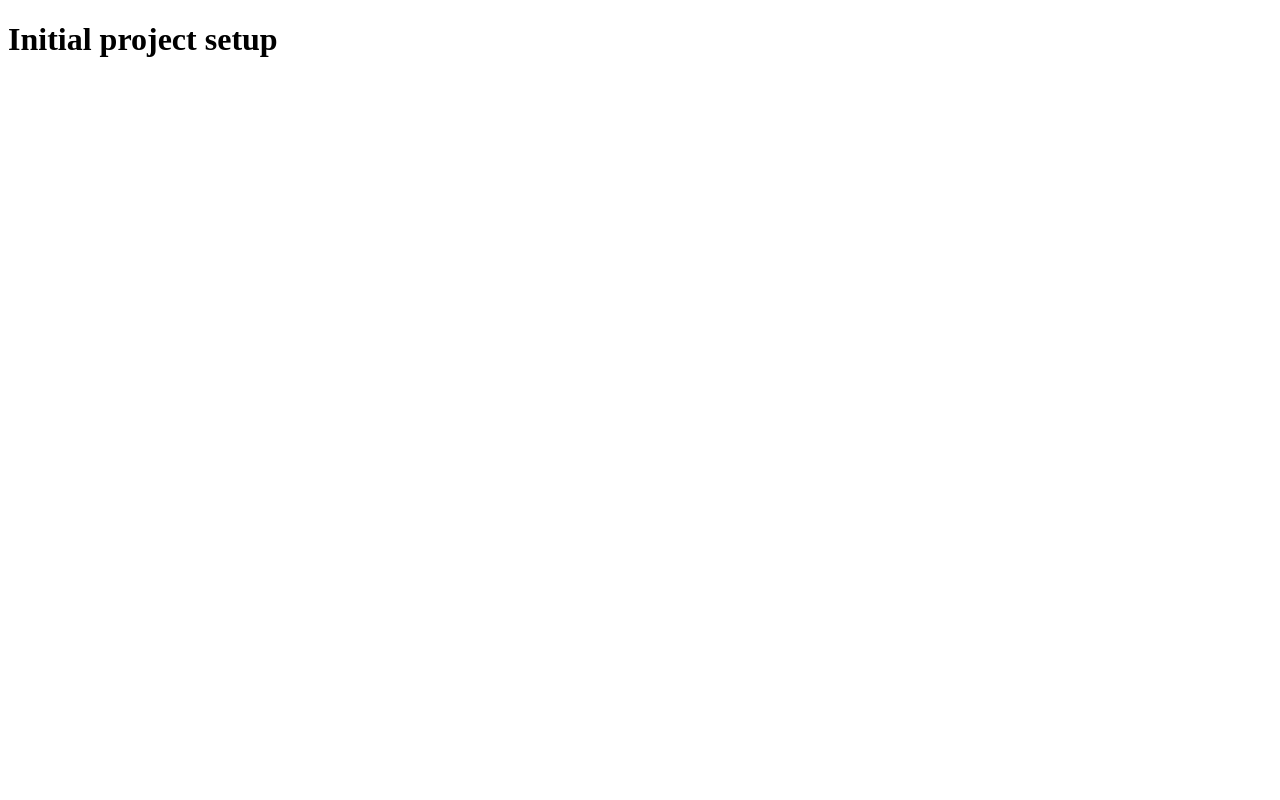
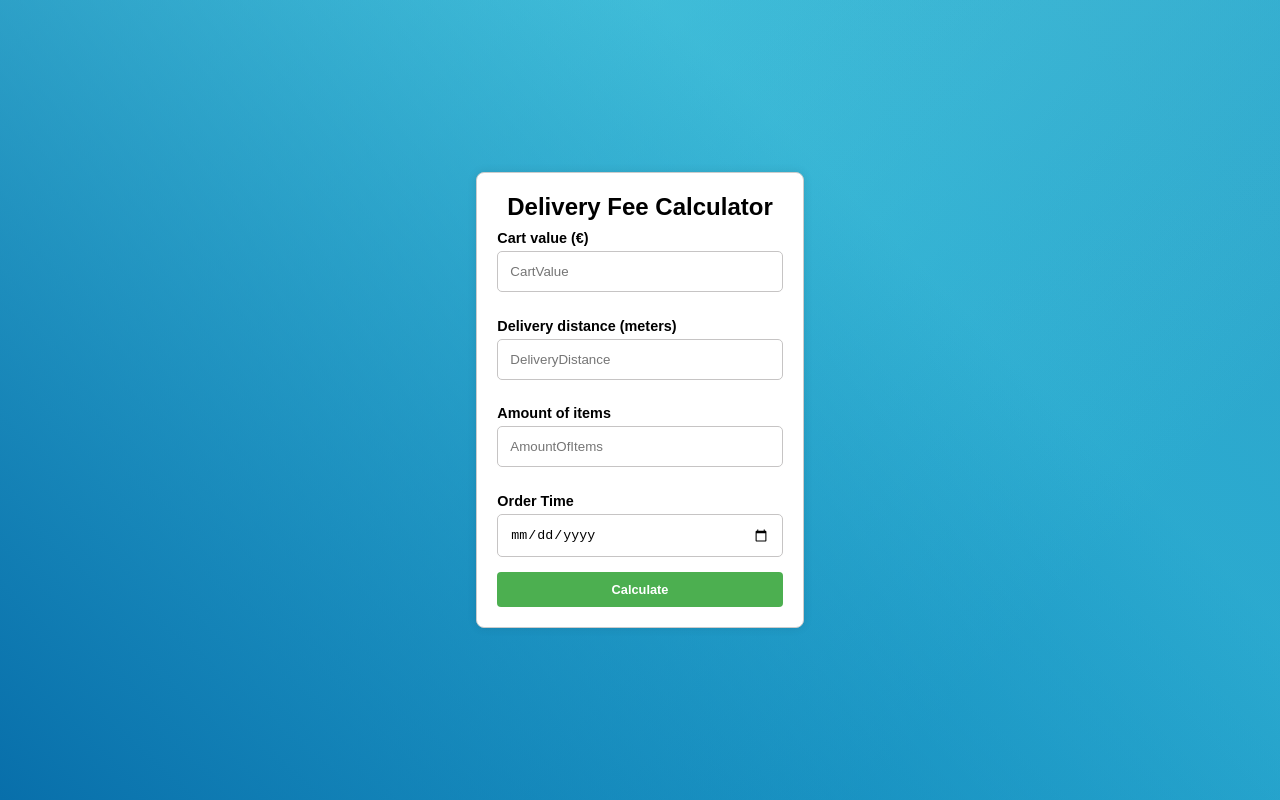
Before and after one commit to ElenaCoder/delivery-fee-calculator, a React (Vite) app: page / in a window 1280 px wide. Built offline with nearby package versions, Linux system fonts and the light colour scheme.

Commit message:
feat: implement initial form validation handling - JS

```diff
--- a/src/App.css
+++ b/src/App.css
@@ -0,0 +1,29 @@
+.app {
+    margin: 0;
+    display: flex;
+    align-items: center;
+    justify-content: center;
+    height: 100vh;
+    /* background-color: hsl(190, 100%, 45%); */
+
+    background: linear-gradient(
+            45deg,
+            hsl(202, 91%, 35%) 0%,
+            hsla(340, 100%, 55%, 0.1) 70%
+        ),
+        linear-gradient(
+            135deg,
+            hsla(184, 85%, 60%, 0.8)0%,
+            hsla(225, 95%, 50%, 0) 80%
+        ),
+        linear-gradient(
+            225deg,
+            hsl(190, 80%, 47%) 10%,
+            hsla(140, 90%, 50%, 0) 80%
+        ),
+        linear-gradient(
+            315deg,
+            hsl(190, 93%, 46%) 100%,
+            hsla(35, 95%, 55%, 0) 70%
+        );
+}
--- a/src/App.tsx
+++ b/src/App.tsx
@@ -1,14 +1,12 @@
 import './App.css'
+import DeliveryFeeCalculator from './components/DeliveryFeeCalculator'
 
-function App() {
-
+const App: React.FC = () => {
   return (
-    <>
-      <div>
-        <h1>Initial project setup</h1>
-      </div>
-    </>
-  )
-}
+    <div className='app'>
+      <DeliveryFeeCalculator />
+    </div>
+  );
+};
 
 export default App
--- /dev/null
+++ b/src/components/DeliveryFeeCalculator.css
@@ -0,0 +1,34 @@
+.container {
+    display: flex;
+    flex-direction: column;
+    max-width: 350px;
+    margin: 0;
+    padding: 20px;
+    border: 1px solid #ccc;
+    border-radius: 8px;
+    box-shadow: 0 0 10px rgba(0, 0, 0, 0.1);
+    background-color: #ffffff;
+    box-sizing: border-box;
+}
+
+h1 {
+    font-size: 1.5rem;
+    text-align: center;
+}
+
+button {
+    width: 100%;
+    background-color: #4caf50;
+    color: white;
+    padding: 10px;
+    border: none;
+    border-radius: 4px;
+    cursor: pointer;
+    margin-top: 10px;
+    font-size: 0.8rem;
+    font-weight: 600;
+}
+
+button:hover {
+    background-color: #45a049;
+}
--- /dev/null
+++ b/src/components/DeliveryFeeCalculator.tsx
@@ -0,0 +1,82 @@
+import React, { useState } from 'react';
+import './DeliveryFeeCalculator.css';
+import FormInput from './FormInput';
+
+const DeliveryFeeCalculator1: React.FC = () => {
+    const [values, setValues] = useState({
+        CartValue: '',
+        DeliveryDistance: '',
+        AmountOfItems: '',
+        OrderTime: '',
+    });
+
+    const inputs = [
+        {
+            id: 1,
+            name: 'CartValue',
+            type: 'CartValue',
+            placeholder: 'CartValue',
+            errorMessage: 'Please enter a valid cart value (minimum 0.10).',
+            label: 'Cart value (€)',
+            required: true,
+            pattern: '^(0(?:.[0-9]{1,2})?|[1-9]d*(?:.[0-9]{0,2})?)$',
+        },
+        {
+            id: 2,
+            name: 'DeliveryDistance',
+            type: 'DeliveryDistance',
+            placeholder: 'DeliveryDistance',
+            errorMessage:
+                'Please enter a valid delivery distance (positive whole number).',
+            label: 'Delivery distance (meters)',
+            required: true,
+            pattern: '^[1-9]+$',
+        },
+        {
+            id: 3,
+            name: 'AmountOfItems',
+            type: 'AmountOfItems',
+            placeholder: 'AmountOfItems',
+            errorMessage:
+                'Please enter a valid number of items (positive whole number).',
+            label: 'Amount of items',
+            required: true,
+            pattern: '^[0-9]+$',
+        },
+        {
+            id: 4,
+            name: 'OrderTime',
+            type: 'date',
+            placeholder: 'OrderTime',
+            label: 'Order Time',
+        },
+    ];
+
+    const handleSubmit = (e) => {
+        e.preventDefault();
+    };
+
+    const onChange = (e) => {
+        setValues({ ...values, [e.target.name]: e.target.value });
+    };
+    console.log(values);
+
+    return (
+        <div className='container'>
+            <h1>Delivery Fee Calculator</h1>
+            <form onSubmit={handleSubmit}>
+                {inputs.map((input) => (
+                    <FormInput
+                        key={input.id}
+                        {...input}
+                        value={values[input.name]}
+                        onChange={onChange}
+                    />
+                ))}
+                <button>Calculate</button>
+            </form>
+        </div>
+    );
+};
+
+export default DeliveryFeeCalculator1;
--- /dev/null
+++ b/src/components/FormInput.css
@@ -0,0 +1,33 @@
+.formInput {
+    display: flex;
+    flex-direction: column;
+    width: 100%;
+    box-sizing: border-box;
+    margin-top: 0.6rem;
+    font-weight: bold;
+}
+
+label {
+    font-size: 0.9rem;
+}
+
+input {
+    padding: 12px;
+    margin: 5px 0px;
+    border-radius: 5px;
+    border: 1px solid rgb(198, 196, 196);
+}
+
+span {
+    font-size: 0.6rem;
+    color: rgb(219, 43, 43);
+    visibility: hidden;
+}
+
+input:invalid[focused='true'] {
+    border: 1px solid rgb(219, 43, 43);
+}
+
+input:invalid[focused='true'] ~ span {
+    visibility: visible;
+}
--- /dev/null
+++ b/src/components/FormInput.tsx
@@ -0,0 +1,30 @@
+import React, { useState } from 'react';
+import './FormInput.css';
+
+const FormInput: React.FC = (props) => {
+    const [focused, setFocused] = useState(false);
+
+    const { label, errorMessage, onChange, id, ...otherInputProps } =
+        props;
+
+    const handleFocus = (e) => {
+        setFocused(true);
+    };
+
+    return (
+        <div className='formInput'>
+            <label>{label}</label>
+            <input
+                {...otherInputProps}
+                onChange={onChange}
+                required
+                onBlur={handleFocus}
+                onFocus={() => otherInputProps.name === 'OrderTime' && setFocused(true)}
+                focused={focused.toString()}
+            ></input>
+            <span>{errorMessage}</span>
+        </div>
+    );
+};
+
+export default FormInput;
--- a/src/index.css
+++ b/src/index.css
@@ -0,0 +1,22 @@
+
+html,body,h1, h2, h3, p, ul, li {
+    margin: 0;
+    padding: 0;
+  }
+
+
+  /* Set default font family and size */
+  body {
+    font-family: 'Arial', sans-serif;
+    font-size: 16px;
+  }
+
+  *,
+  *:before,
+  *:after {
+      box-sizing: inherit;
+  }
+
+#root{
+  margin: 0;
+}
```
